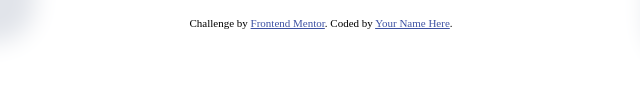
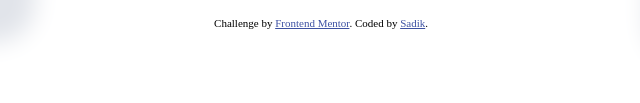
Before and after one commit to sadik5780/frontend_testimonial-grid, a plain HTML site: page index.html in a window 1280 px wide. Shown: the part 671-774 px from the top of the page, 319-959 px from the left. Drawn offline with Linux system fonts and the light colour scheme.

Commit message:
Update index.html

```diff
--- a/index.html
+++ b/index.html
@@ -72,7 +72,7 @@
   </div>
   <div class="attribution">
     Challenge by <a href="https://www.frontendmentor.io?ref=challenge" target="_blank">Frontend Mentor</a>.
-    Coded by <a href="#">Your Name Here</a>.
+    Coded by <a href="#">Sadik</a>.
   </div>
 </body>
 
```
